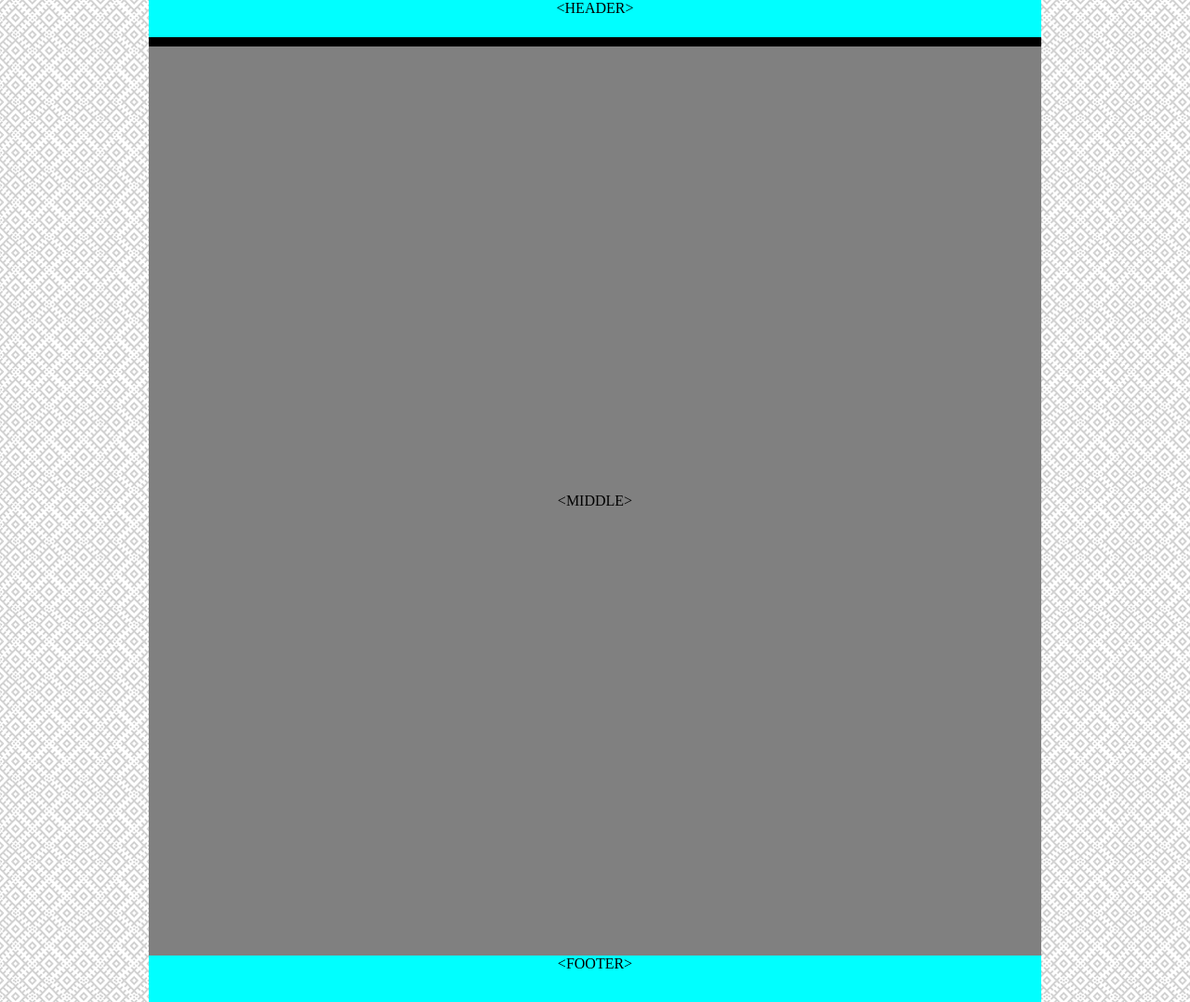
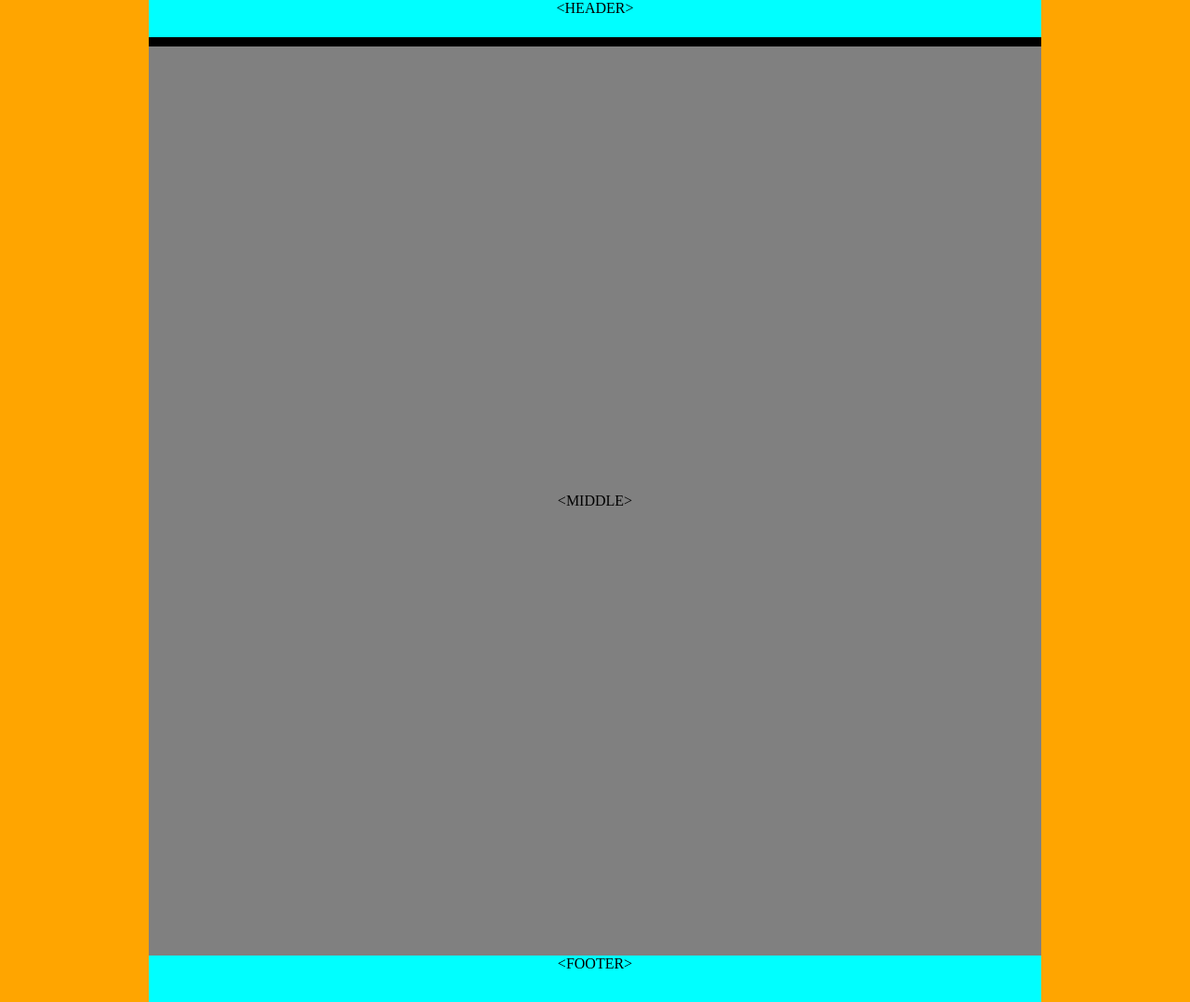
Before and after one commit to Leevie/Basic-Portfolio, a plain HTML site: page index.html in a window 1280 px wide. Shown: the whole page at 93% size. Drawn offline with Linux system fonts and the light colour scheme.

Commit message:
styling update

```diff
--- a/assets/css/style.css
+++ b/assets/css/style.css
@@ -1,5 +1,5 @@
 body {
-    background-image: url("..\\images\\circuit.png");
+    /* background-image: url("..\\images\\circuit.png"); */
     background-color: orange;
     margin: 0;
     padding: 0;
```
